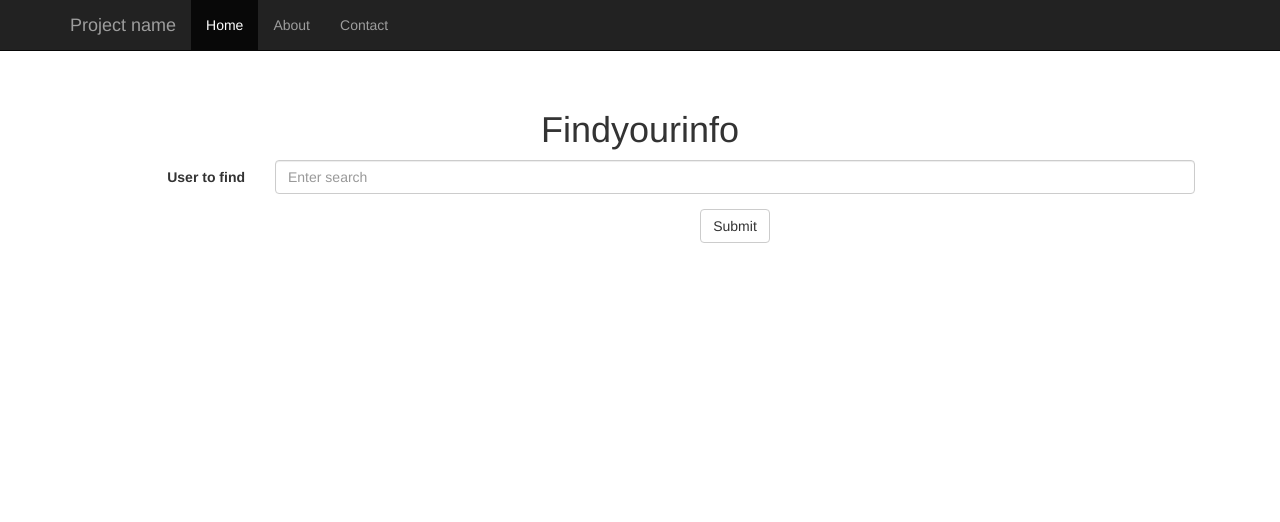
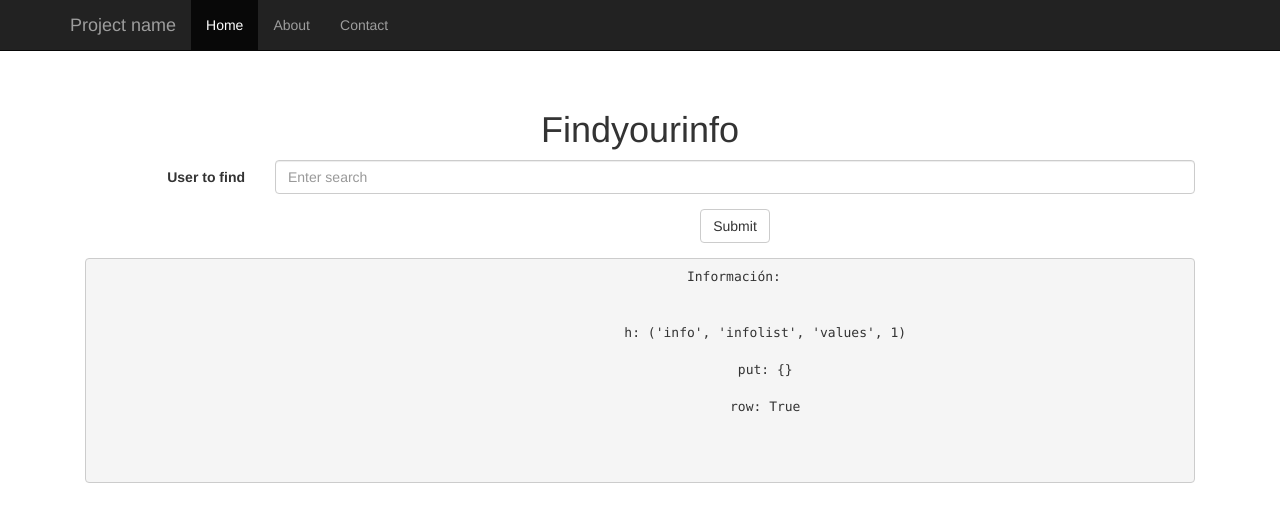
Before and after one commit to nachoigs/Findyourinfo, a Flask app: template templates/index.html in a window 1280 px wide. Shown: the top 522 px of the page. Run offline with Flask 2, Linux system fonts and the light colour scheme; the template is opened without the code that fills it: most values are stand-ins (such as "Sample title", 1, 10 or a date in 2020); some libraries are stand-ins or nearby versions.

Commit message:
The page show info object and attr, and catch more information

```diff
--- a/App.py
+++ b/App.py
@@ -68,7 +68,8 @@ def bing():
 		if re.search("https://www.facebook.com/(?!public)[\w\W]*" + firstterm, x.link, re.IGNORECASE):
 			print(x.link)
 			soup = BeautifulSoup(requests.get(x.link).content, 'html5lib')
-			x.facebook_location = soup.find(id='current_city').a.string + '. ' if soup.find(id='current_city') else x.facebook_location
+			x.facebook_location = soup.find(id='current_city').find(class_='_50f5 _50f7').string + '. ' if soup.find(id='current_city') else x.facebook_location
+			x.facebook_location = soup.find(id='hometown').find(class_='_50f5 _50f7').string + '. ' if soup.find(id='current_city') else x.facebook_location
 
 
 			for y in soup.find("", {"data-pnref":"edu"}).find_all(class_="_42ef"):
@@ -76,7 +77,6 @@ def bing():
 
 			for y in soup.find("", {"data-pnref":"work"}).find_all(class_="_42ef"):
 				x.facebook_work.append(' - '.join(y.find_all(string=True)))
-
 	# print(json.dumps(bingjson, sort_keys=True, indent=4, separators=(',', ': ')))
 
 	return render_template("index.html", infolist=infolist)
--- a/info.py
+++ b/info.py
@@ -12,6 +12,7 @@ class info:
         self.twitter_birth = ''
         self.twitter_bio = ''
         self.facebook_location = ''
+        self.facebook_birthloc = ''
         self.facebook_work = []
         self.facebook_studies = []
         type(self).counter += 1
--- a/templates/index.html
+++ b/templates/index.html
@@ -27,6 +27,16 @@
 					</div>
 				</div>
 			</form>
+
+			<pre class="pre-scrollable">
+			Información:
+			{% for info in infolist %}
+				{% for x in info.__dict__ %}
+				{{x}}: {{info.__dict__[x]}}
+				{% endfor %}
+			{% endfor %}
+			</pre>
+
 		</p>
 	</div>
 
```
